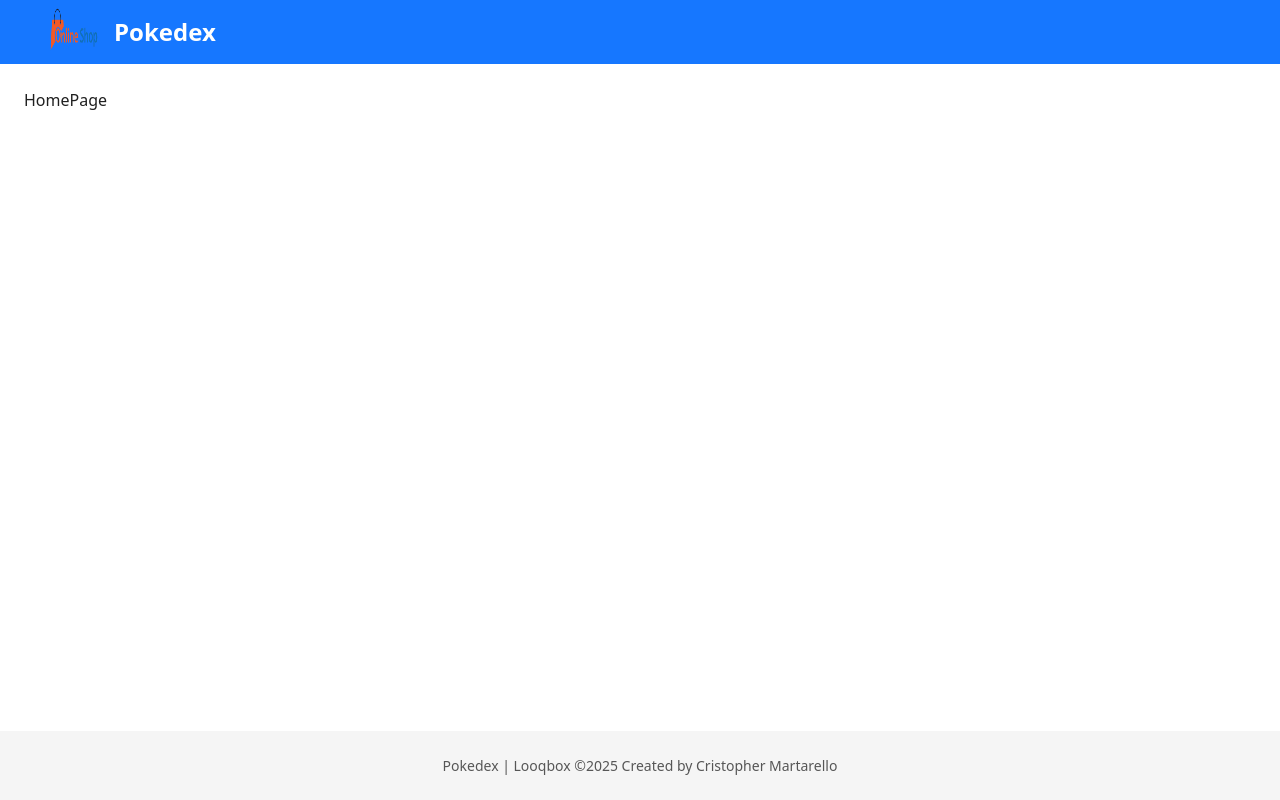
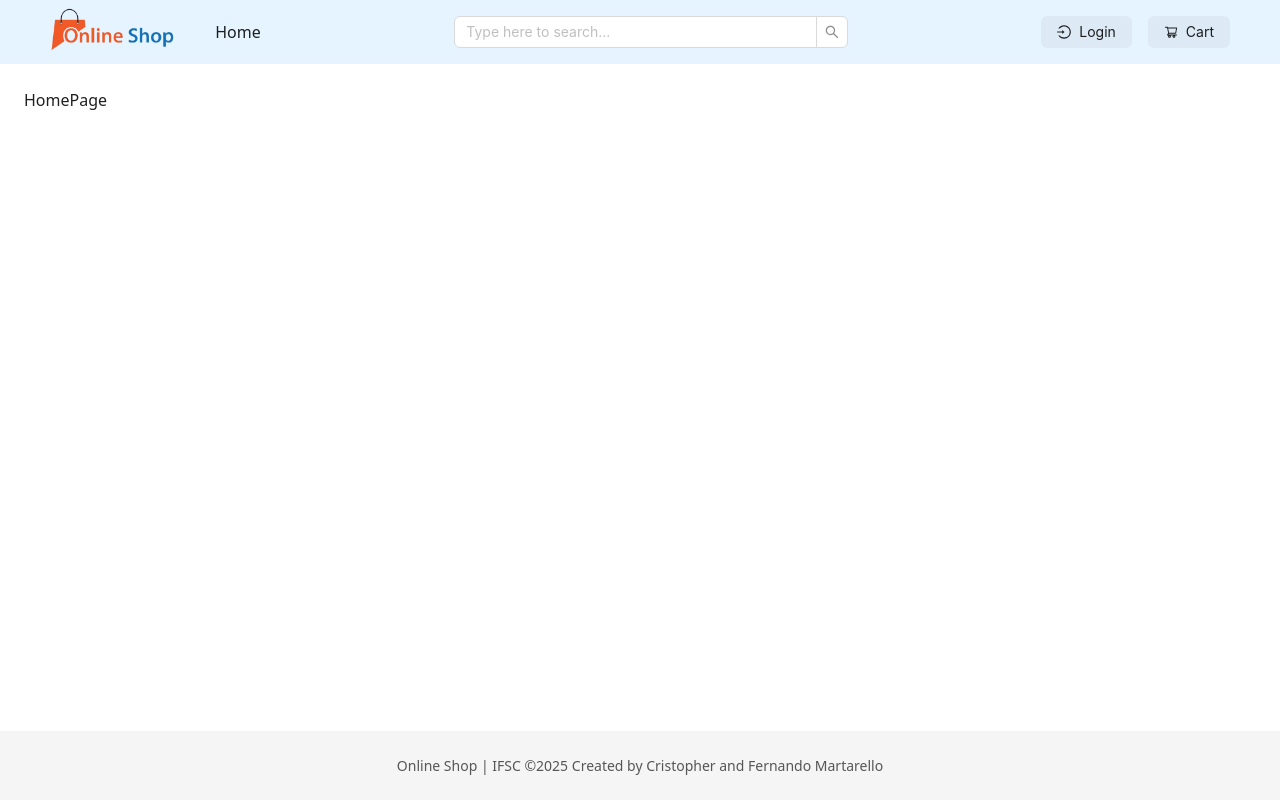
Before and after one commit to CristopherMartarello/topicos-react-II, a React (Vite) app in the folder online-shop/: page / in a window 1280 px wide. Built offline with nearby package versions, Linux system fonts and the light colour scheme.

Commit message:
feat: add header and header components

```diff
--- a/online-shop/package.json
+++ b/online-shop/package.json
@@ -10,6 +10,7 @@
     "preview": "vite preview"
   },
   "dependencies": {
+    "@ant-design/icons": "^6.1.0",
     "@tailwindcss/vite": "^4.1.15",
     "antd": "^5.27.6",
     "react": "^19.1.1",
--- /dev/null
+++ b/online-shop/src/components/CartButton.tsx
@@ -0,0 +1,13 @@
+import { Button } from "antd";
+import { ShoppingCartOutlined } from "@ant-design/icons";
+
+const CartButton = () => {
+  return (
+    <Button color="default" variant="filled">
+      <ShoppingCartOutlined />
+      Cart
+    </Button>
+  );
+};
+
+export default CartButton;
--- /dev/null
+++ b/online-shop/src/components/LoginButton.tsx
@@ -0,0 +1,13 @@
+import { Button } from "antd";
+import { LoginOutlined } from "@ant-design/icons";
+
+const LoginButton = () => {
+  return (
+    <Button color="default" variant="filled">
+      <LoginOutlined />
+      Login
+    </Button>
+  );
+};
+
+export default LoginButton;
--- /dev/null
+++ b/online-shop/src/components/SearchBar.tsx
@@ -0,0 +1,19 @@
+import { Input } from "antd";
+
+const SearchBar = () => {
+  const { Search } = Input;
+
+  const onSearch = (value: string) => {
+    console.log(value);
+  };
+
+  return (
+    <Search
+      placeholder="Type here to search..."
+      onSearch={onSearch}
+      className="w-2/6!"
+    />
+  );
+};
+
+export default SearchBar;
--- a/online-shop/src/pages/layout/AppLayout.tsx
+++ b/online-shop/src/pages/layout/AppLayout.tsx
@@ -1,6 +1,9 @@
 import { Layout, theme } from "antd";
 import { Outlet } from "react-router-dom";
 import OnlineShopLogo from "../../assets/online-shop-logo.png";
+import SearchBar from "../../components/SearchBar";
+import LoginButton from "../../components/LoginButton";
+import CartButton from "../../components/CartButton";
 
 const { Header, Content, Footer } = Layout;
 
@@ -9,19 +12,19 @@ export default function AppLayout() {
 
   return (
     <div className="flex min-h-screen flex-col">
-      <Header
-        className="flex items-center shadow-md"
-        style={{
-          backgroundColor: token.colorPrimary,
-        }}
-      >
-        <img
-          src={OnlineShopLogo}
-          alt="Online Shop Logo"
-          className="mr-4 h-12 w-12"
-        />
-        <div className="text-2xl font-bold text-white">
-          <h1>Pokedex</h1>
+      <Header className="flex flex-row items-center shadow-md bg-[#e6f4ff]! justify-between">
+        <div className="flex items-center gap-6">
+          <img
+            src={OnlineShopLogo}
+            alt="Online Shop Logo"
+            className="mr-4 h-12"
+          />
+          <span>Home</span>
+        </div>
+        <SearchBar />
+        <div className="flex gap-4">
+          <LoginButton />
+          <CartButton />
         </div>
       </Header>
 
@@ -40,8 +43,8 @@ export default function AppLayout() {
           color: token.colorTextSecondary,
         }}
       >
-        Pokedex | Looqbox ©{new Date().getFullYear()} Created by Cristopher
-        Martarello
+        Online Shop | IFSC ©{new Date().getFullYear()} Created by Cristopher and
+        Fernando Martarello
       </Footer>
     </div>
   );
```
Also changed, not shown: 1 other file (tests, documents, lock files or other folders).
